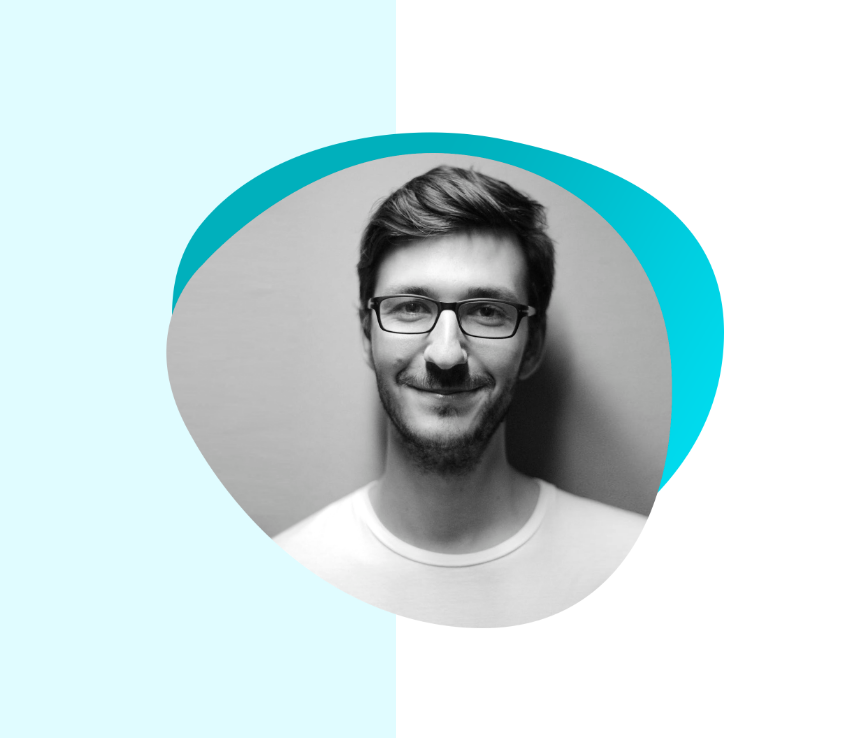
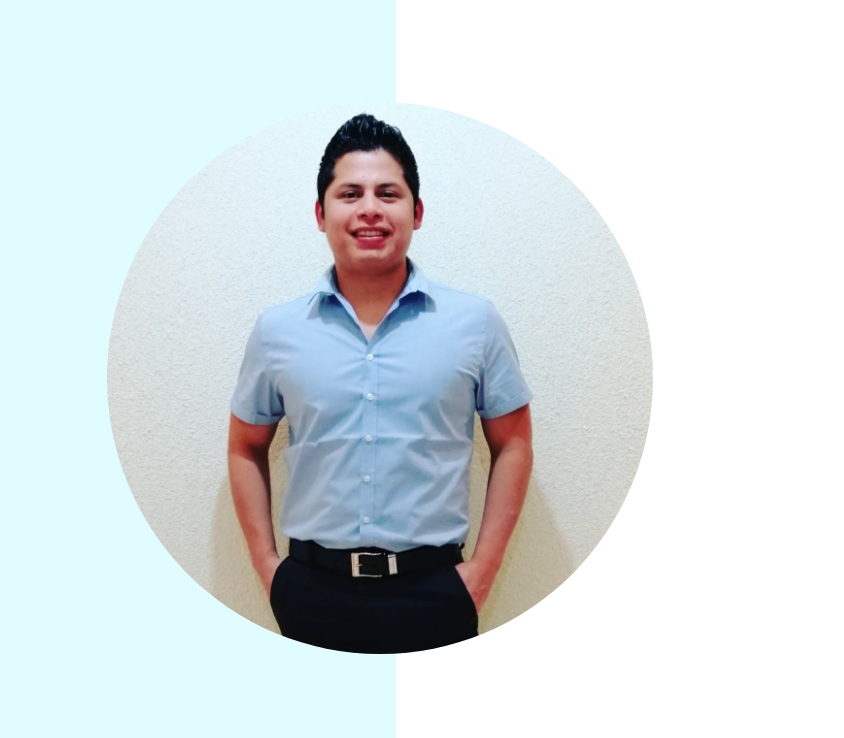
Before and after one commit to alfonsorodrigo/portfolio-gatsby, a Gatsby site: page / in a window 1280 px wide. Shown: the part 62-800 px from the top of the page, 436-1280 px from the left. Built offline with nearby package versions, Linux system fonts and the light colour scheme; Gatsby itself is replaced by a stand-in of ours.

Commit message:
Change Image Hero Query

```diff
--- a/src/components/Hero.js
+++ b/src/components/Hero.js
@@ -6,7 +6,7 @@
 
 const query = graphql`
   {
-    file(relativePath: { eq: "hero-img.png" }) {
+    file(relativePath: { eq: "alfonso-profile.jpg" }) {
       childImageSharp {
         fluid {
           ...GatsbyImageSharpFluid
--- a/src/css/main.css
+++ b/src/css/main.css
@@ -429,6 +429,8 @@
 }
 .hero-img {
   display: none;
+  width: 80%;
+  border-radius: 50%;
 }
 .hero-info h4 {
   color: var(--clr-grey-5);
```
Also changed, not shown: src/assets/alfonso-profile.jpg (added).
